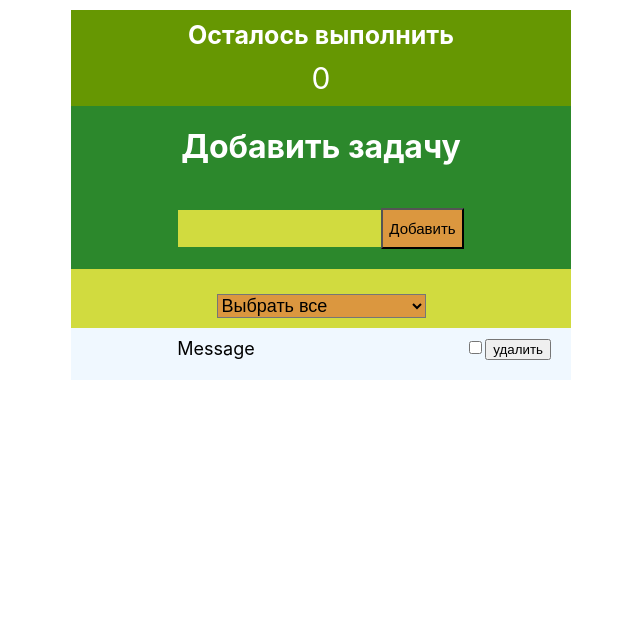
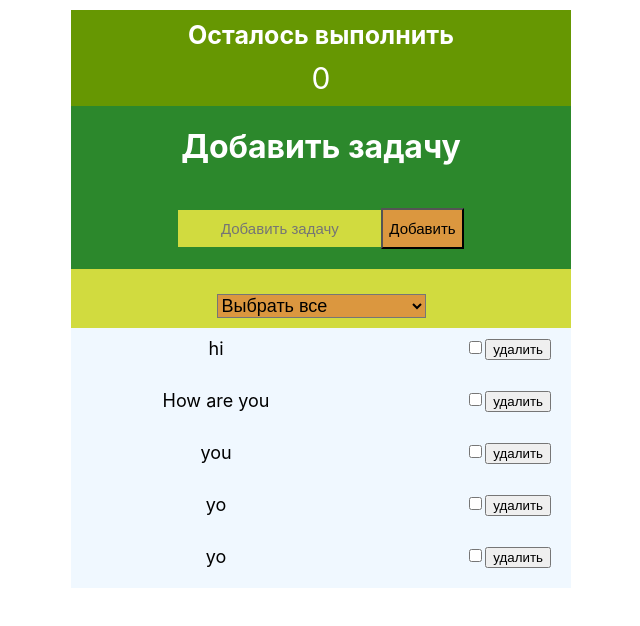
Before and after one commit to AleksandrSmirnov92/react_to_do_list_use_hooks, a React (Create React App) app in the folder react-hooks/: page / in a window 1280 px wide. Shown: the top 626 px of the page, without its empty margins (319-959 px from the left). Built offline with nearby package versions, Linux system fonts and the light colour scheme.

Commit message:
Не получилось добавить задачи

```diff
--- a/react-hooks/src/App.js
+++ b/react-hooks/src/App.js
@@ -1,15 +1,19 @@
+import React, { useState } from 'react';
+import store from "./store/store"
 import AppCSS from './App.module.css';
 import {Header} from "./components/header/header"
 import {AddTaskMenu} from "./components/addTaskMenu/addTaskMenu"
 import {Filter} from "./components/filter/filter"
 import {AllTask} from "./components/allTask/allTask"
 function App() {
+  let [getStore,setStore] = useState(store.getState())
+    // setStore(store.addpost())
   return (
     <div className={`${AppCSS.App} ${AppCSS.AppWrapper}`}>
      <Header/>
-     <AddTaskMenu/>
+     <AddTaskMenu addpost = {store.addpost.bind(store)} />
      <Filter/>
-     <AllTask/>
+     <AllTask storeAlltask = {getStore}/>
     </div>
   );
 }
--- a/react-hooks/src/components/addTaskMenu/addTaskMenu.js
+++ b/react-hooks/src/components/addTaskMenu/addTaskMenu.js
@@ -1,19 +1,33 @@
-import React from "react"
+import React, { useRef, useState , useEffect} from "react"
 import AddTaskCSS from "./addTaskMenu.module.css"
 
 
-export const AddTaskMenu = () => {
+export const AddTaskMenu = (props) => {
+  const refText = useRef()
+ let [input,setinput] = useState("")
+ const taskText = () => {
+  setinput(refText.current.value)
+  }
+ const addTask = () => {
+   props.addpost({id: 0, massage: input, checked: false })
+   alert (input)
+   setinput('')
+ }
    return(
 
          <div className={AddTaskCSS.add_task}>
            <h1 className={AddTaskCSS.add_task_text}>Добавить задачу</h1>
            <div className={AddTaskCSS.add_task_input_and_button}>
              <input
+             ref = {refText}
                type="text"
                className={AddTaskCSS.add_task_input}
+               onChange= {taskText} value={input}
+               placeholder="Добавить задачу"
+
              />
              <button className={AddTaskCSS.button_add}>
-               <span className={AddTaskCSS.button_add_text}>Добавить</span>
+               <span className={AddTaskCSS.button_add_text} onClick={addTask}>Добавить</span>
              </button>
            </div>
          </div>
--- a/react-hooks/src/components/allTask/allTask.js
+++ b/react-hooks/src/components/allTask/allTask.js
@@ -1,10 +1,13 @@
-import React from "react"
+import React, { useState } from "react"
 import AllTaskCSS from "./allTask.module.css"
-export const AllTask = () => {
+export const AllTask = (props) => {
+   let [task, setTask] = useState(props.storeAlltask.alltask.task)
    return (
-      <div className={AllTaskCSS.add_task_result1}  >
+      task.map((x,index)=>{
+         return (
+            <div className={AllTaskCSS.add_task_result1}  >
             <span className={AllTaskCSS.add_task_result_text}>
-               Message
+               {x.massage}
             </span>
             <div>
               <input type="checkbox" />
@@ -13,6 +16,8 @@ export const AllTask = () => {
               </button>
             </div>
           </div>
+         )
+      })
         );
 
 
--- a/react-hooks/src/index.js
+++ b/react-hooks/src/index.js
@@ -7,7 +7,7 @@ import reportWebVitals from './reportWebVitals';
 const root = ReactDOM.createRoot(document.getElementById('root'));
 root.render(
   <React.StrictMode>
-    <App />
+    <App/>
   </React.StrictMode>
 );
 
--- /dev/null
+++ b/react-hooks/src/store/store.js
@@ -0,0 +1,28 @@
+import React from "react";
+let store = {
+  state: {
+    alltask: {
+      task: [
+        { id: 1, massage: "hi" ,checked: false},
+        { id: 2, massage: "How are you" ,checked: false},
+        { id: 3, massage: "you" , checked: false},
+        { id: 4, massage: "yo" ,checked: false},
+        { id: 5, massage: "yo",checked: false },
+      ],
+      NewMessage: "",
+    },
+
+    counter: 0,
+    filter: null,
+  },
+  getState() {
+    return this.state;
+  },
+  addpost(e) {
+    // debugger
+    this.state.alltask.task.push(e)
+    return this.state
+  }
+};
+
+export default store
```
